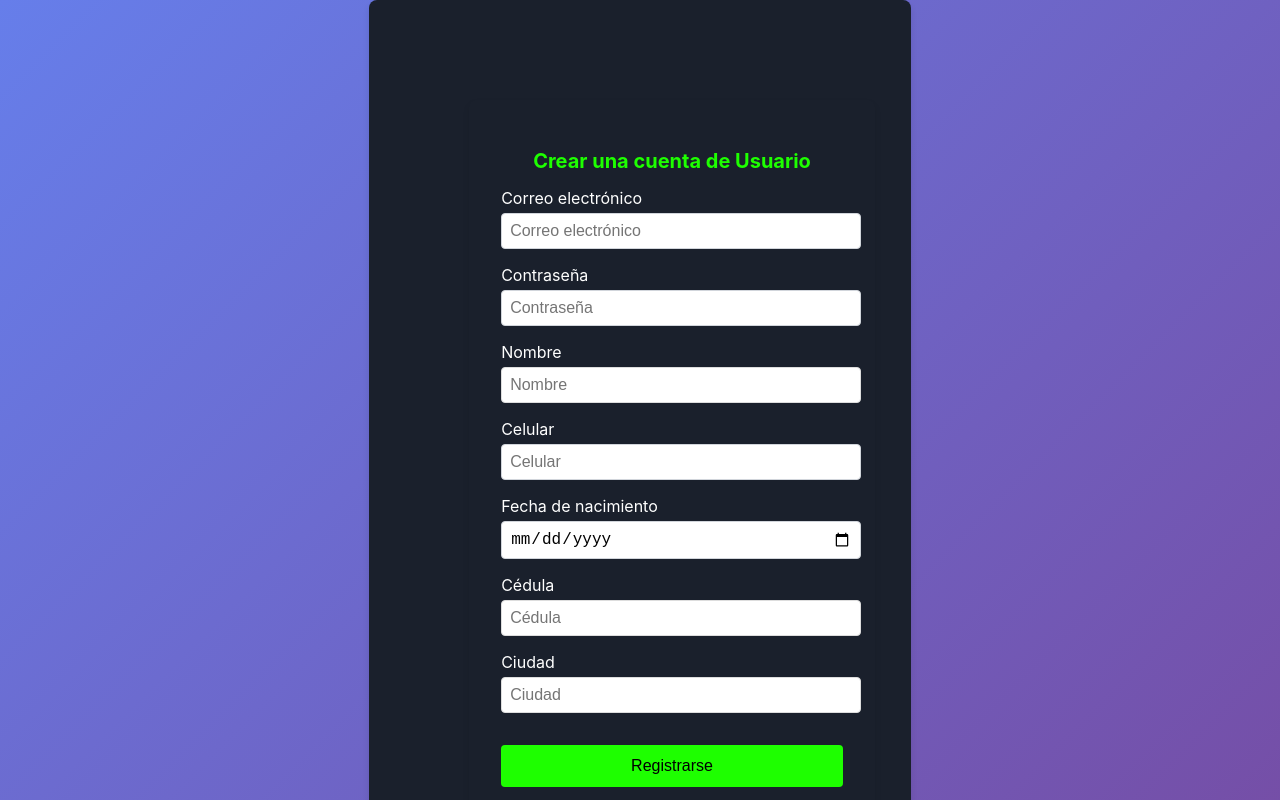
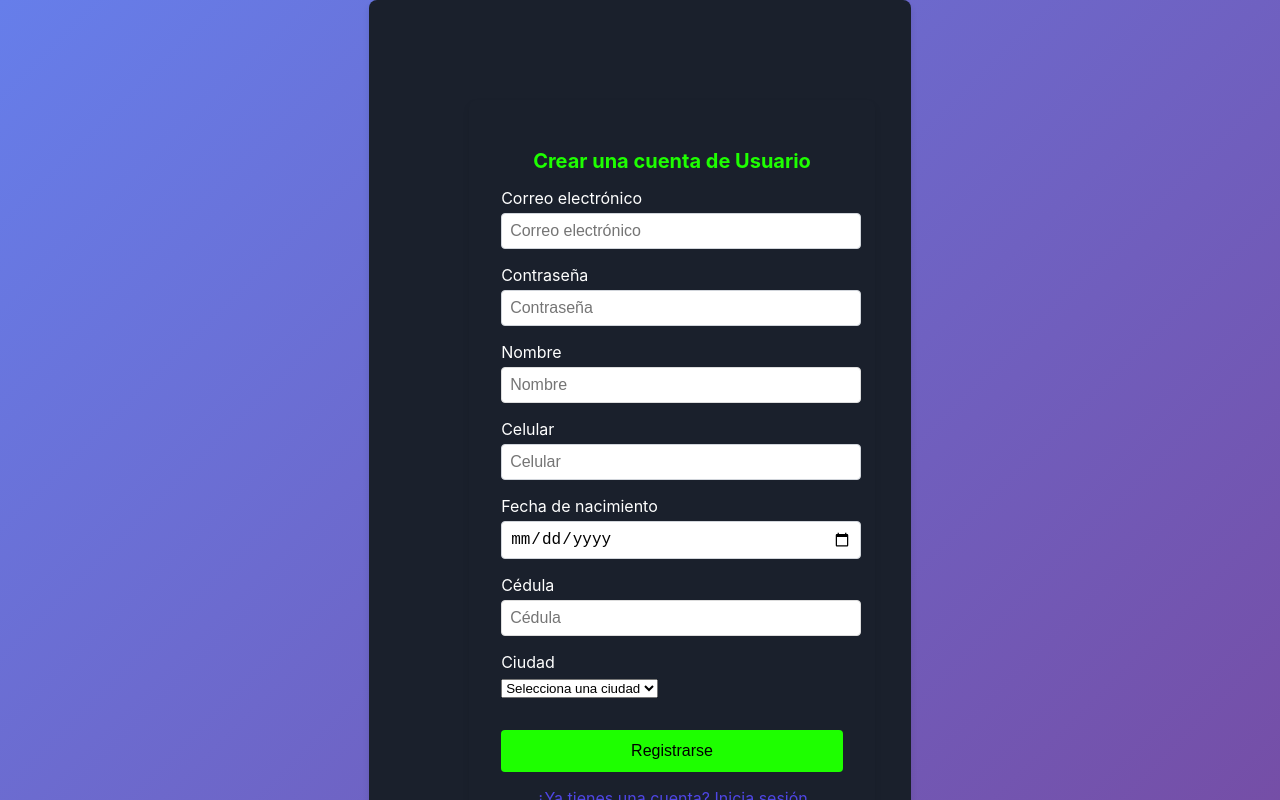
Before and after one commit to zorri612/ganacomoloco_front, a React (Vite) app: page /Signup in a window 1280 px wide. Shown: the top 800 px of the page. Built offline with nearby package versions, Linux system fonts and the light colour scheme.

Commit message:
ciudades

```diff
--- a/src/components/Signup.jsx
+++ b/src/components/Signup.jsx
@@ -74,8 +74,19 @@ export default function Signup({ role }) {
           </div>
           <div className="form-group">
             <label className='words' htmlFor="city">Ciudad</label>
-            <input type="text" name="city" id="city" required placeholder="Ciudad" value={formData.city} onChange={handleChange}
-            />
+            <select name="city" id="city" required value={formData.city} onChange={handleChange}>
+              <option value="">Selecciona una ciudad</option>
+              <option value="Bogotá">Bogotá</option>
+              <option value="Medellín">Medellín</option>
+              <option value="Cali">Cali</option>
+              <option value="Barranquilla">Barranquilla</option>
+              <option value="Cartagena">Cartagena</option>
+              <option value="Bucaramanga">Bucaramanga</option>
+              <option value="Pereira">Pereira</option>
+              <option value="Manizales">Manizales</option>
+              <option value="Santa Marta">Santa Marta</option>
+              <option value="Cúcuta">Cúcuta</option>
+            </select>
           </div>
           <button type="submit" className="submit-button">
             Registrarse
```
